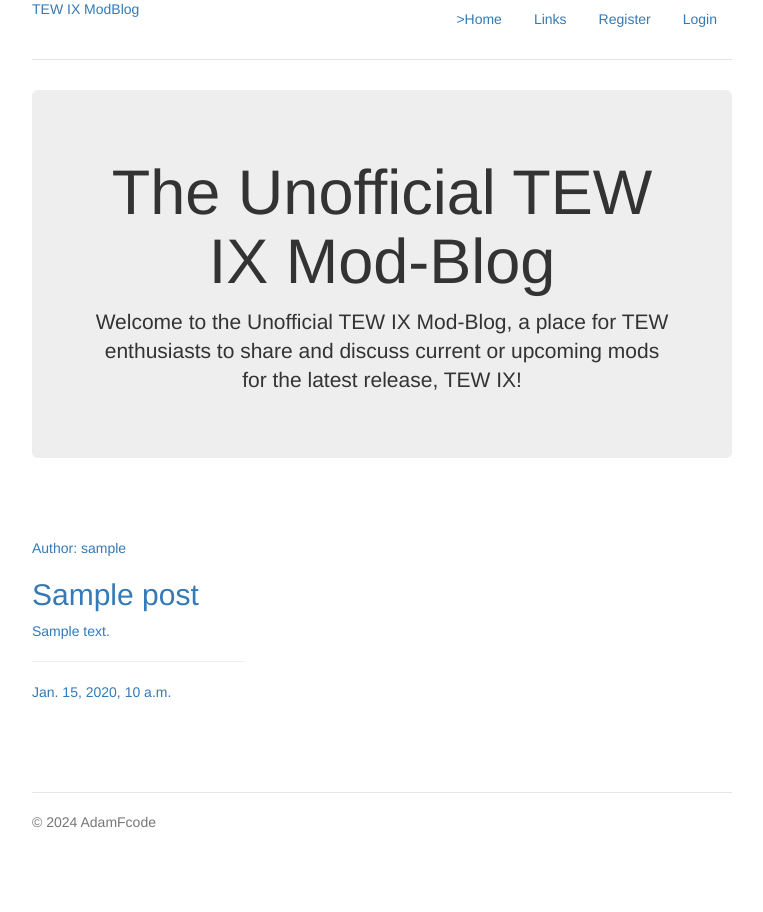
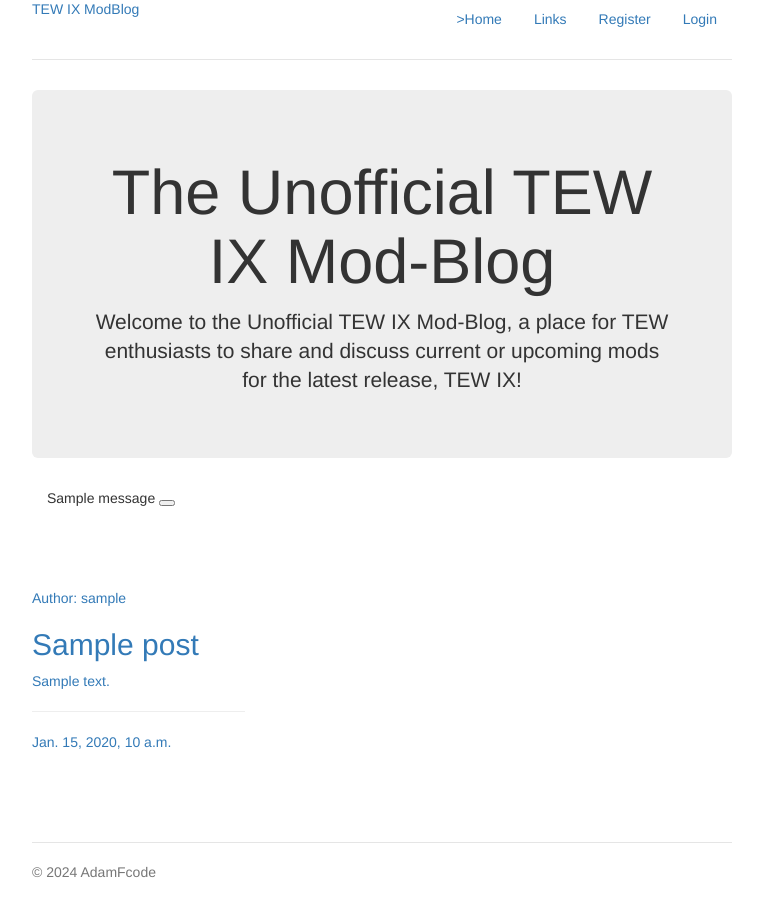
Before and after one commit to AdamFcode/TEW-ModBlog, a Django app: page / in a window 1280 px wide. Shown: the part 21-933 px from the top of the page, without its empty margins (258-1021 px from the left). Before the commit the page ends 849 px from the top, so only its background shows below. Run offline with Django 4.2, Linux system fonts and the light colour scheme; tables that the repository leaves empty hold one stand-in row (values such as "Sample post"); one stand-in notice (Sample message) is shown.

Commit message:
add message feedback for commenting

```diff
--- a/modblog/views.py
+++ b/modblog/views.py
@@ -1,5 +1,6 @@
 from django.shortcuts import render, get_object_or_404
 from django.views import generic
+from django.contrib import messages
 from .models import Post
 from .forms import CommentForm
 
@@ -35,6 +36,10 @@ def post_detail(request, slug):
             comment.author = request.user
             comment.post = post
             comment.save()
+            messages.add_message(
+                request, messages.SUCCESS,
+                'Comment succeessfully added. Pending approval.'
+            )
     comment_form = CommentForm()
 
     return render(
--- a/templates/base.html
+++ b/templates/base.html
@@ -53,6 +53,22 @@
             <p class="lead">Welcome to the Unofficial TEW IX Mod-Blog, a place for TEW enthusiasts to share and discuss
                 current or upcoming mods for the latest release, TEW IX!</p>
         </div>
+
+        <!--Container to display success message for commenting-->
+        <div class="container">
+            <div class="row">
+              <div class="col-md-8 offset-md-2">
+                {% for message in messages %}
+                <div role="alert">
+                  {{ message | safe }}
+                  <button type="button"
+                    data-bs-dismiss="alert" aria-label="Close"></button>
+                </div>
+                {% endfor %}
+              </div>
+            </div>
+          </div>
+
         <main class="row marketing">
             {% block modpost %}
             <!-- Content Goes here -->
```
